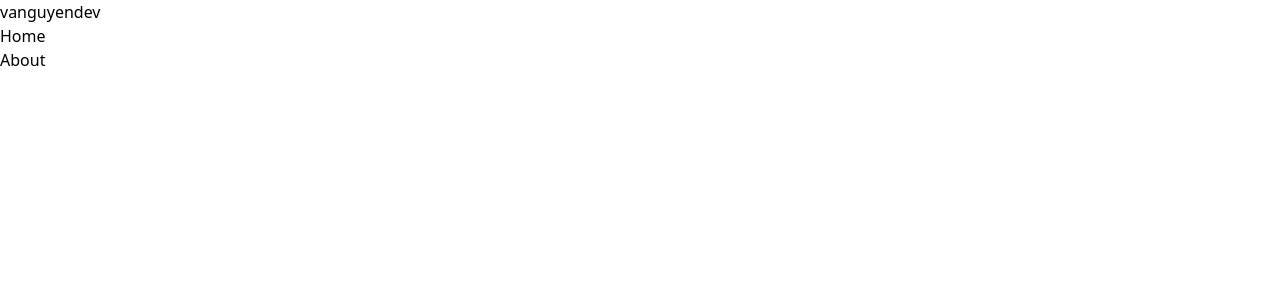
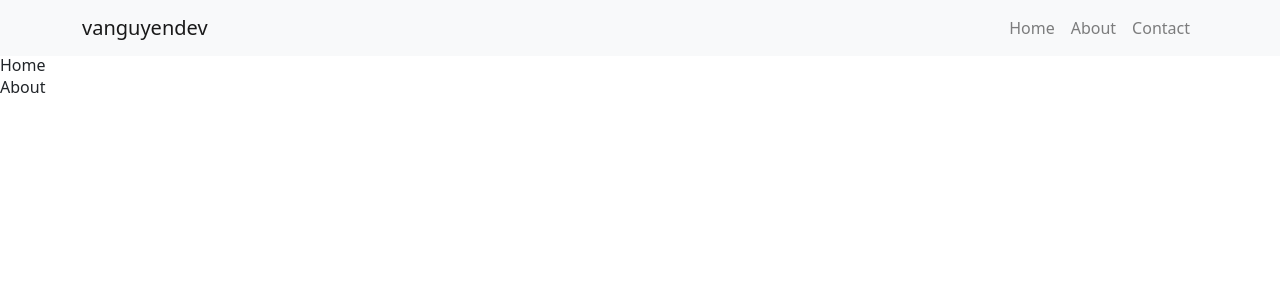
Before and after one commit to vanguyen333/mysiteO, a React (Vite) app: page / in a window 1280 px wide. Shown: the top 300 px of the page. Built offline with nearby package versions, Linux system fonts and the light colour scheme.

Commit message:
done header bootstrapp(navbar)

```diff
--- a/index.html
+++ b/index.html
@@ -2,7 +2,13 @@
 <html lang="en">
   <head>
     <meta charset="UTF-8" />
-    <link rel="icon" type="image/svg+xml" href="/vite.svg" />
+
+    <link
+      rel="stylesheet"
+      href="https://cdn.jsdelivr.net/npm/bootstrap@4.6.2/dist/css/bootstrap.min.css"
+      integrity="sha384-xOolHFLEh07PJGoPkLv1IbcEPTNtaed2xpHsD9ESMhqIYd0nLMwNLD69Npy4HI+N"
+      crossorigin="anonymous"
+    />
     <meta name="viewport" content="width=device-width, initial-scale=1.0" />
     <title>Van Dev</title>
   </head>
--- a/src/App.jsx
+++ b/src/App.jsx
@@ -3,6 +3,7 @@
 import Header from "./components/header/header";
 import Home from "./components/home/Home";
 import About from "./components/about/About";
+import "bootstrap/dist/css/bootstrap.min.css";
 
 function App() {
   return (
--- a/src/components/header/Header.jsx
+++ b/src/components/header/Header.jsx
@@ -1,7 +1,38 @@
 import React from "react";
 import "./header.css";
+import Container from "react-bootstrap/Container";
+import Nav from "react-bootstrap/Nav";
+import Navbar from "react-bootstrap/Navbar";
+import NavDropdown from "react-bootstrap/NavDropdown";
 const Header = () => {
-  return <h1>vanguyendev</h1>;
+  return (
+    <Navbar bg="light" expand="lg">
+      <Container>
+        <Navbar.Brand href="#home">vanguyendev</Navbar.Brand>
+        <Navbar.Toggle aria-controls="basic-navbar-nav" />
+        <Navbar.Collapse id="basic-navbar-nav">
+          <Nav className="ms-auto">
+            <Nav.Link href="#home">Home</Nav.Link>
+            <Nav.Link href="#about">About</Nav.Link>
+
+            <Nav.Link href="#contact">Contact</Nav.Link>
+
+            {/* <NavDropdown title="Dropdown" id="basic-nav-dropdown">
+              <NavDropdown.Item href="#action/3.1">Action</NavDropdown.Item>
+              <NavDropdown.Item href="#action/3.2">
+                Another action
+              </NavDropdown.Item>
+              <NavDropdown.Item href="#action/3.3">Something</NavDropdown.Item>
+              <NavDropdown.Divider />
+              <NavDropdown.Item href="#action/3.4">
+                Separated link
+              </NavDropdown.Item>
+            </NavDropdown> */}
+          </Nav>
+        </Navbar.Collapse>
+      </Container>
+    </Navbar>
+  );
 };
 
 export default Header;
```
